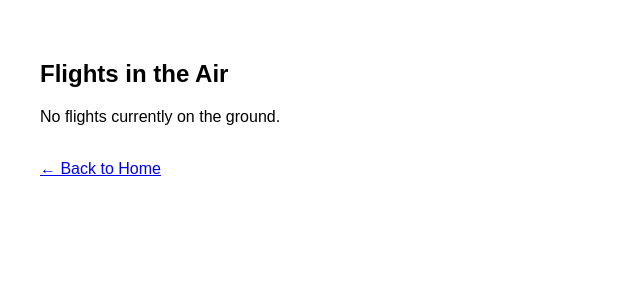
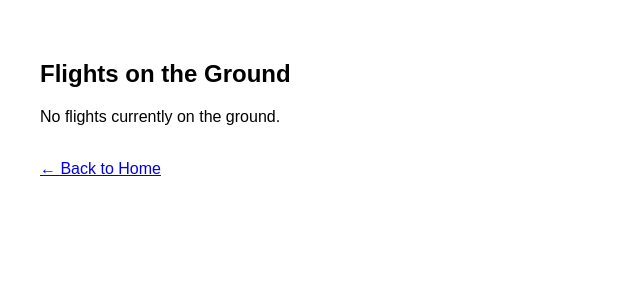
Before and after one commit to simratthind/CS4400_Phase4_37, a Flask app: page /flights_on_the_ground in a window 1280 px wide. Shown: the top 300 px of the page, without its empty margins (0-640 px from the left). Run offline with Flask 3, Linux system fonts and the light colour scheme; data that the repository does not hold is empty.

Commit message:
fixed name for flights on groudn again

```diff
--- a/templates/flights_on_the_ground.html
+++ b/templates/flights_on_the_ground.html
@@ -10,7 +10,7 @@
     </style>
 </head>
 <body>
-    <h2>Flights in the Air</h2>
+    <h2>Flights on the Ground</h2>
     {% if rows %}
         <table>
             <thead>
```
